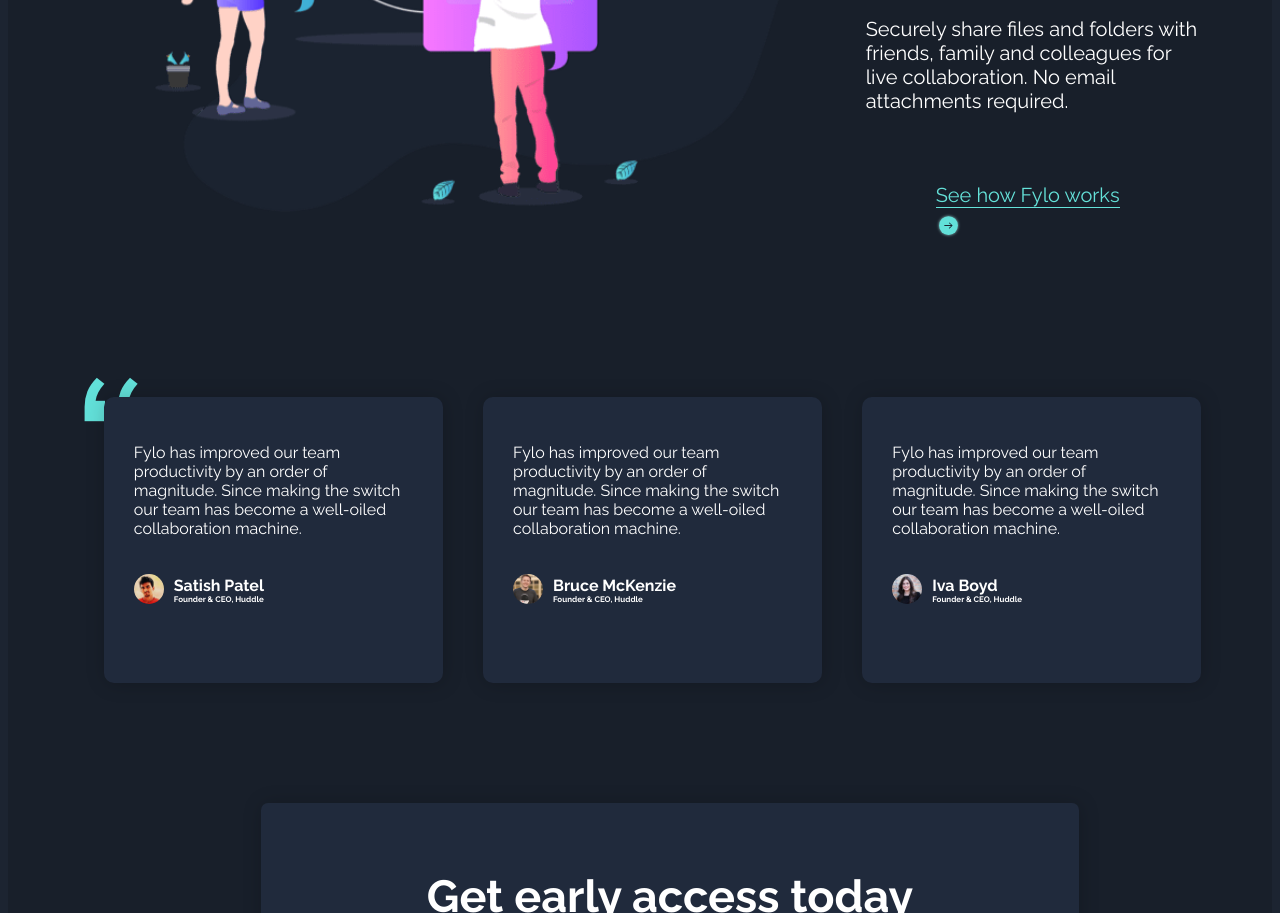
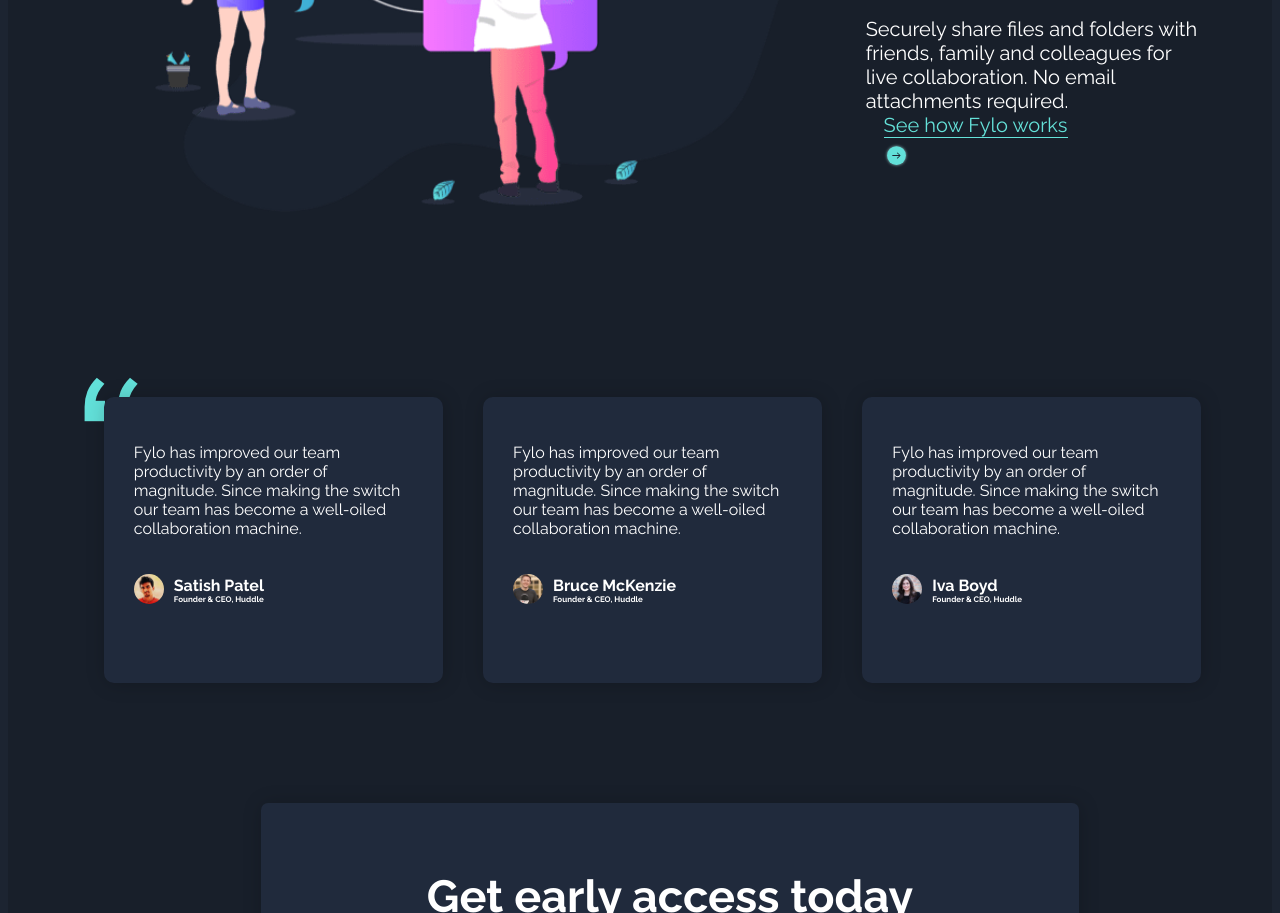
Before and after one commit to zura12337/fylo-dark-theme, a plain HTML site: page index.html in a window 1280 px wide. Shown: the part 1912-2825 px from the top of the page. Drawn offline with nearby package versions, Linux system fonts and the light colour scheme.

Commit message:
Update main.css

```diff
--- a/main.css
+++ b/main.css
@@ -176,6 +176,16 @@ li>a:hover{
   padding-bottom: 2px;
   color: hsl(176, 100%, 75%);
 }
+.arrow{
+  position: relative;
+  top: 6px;
+  width: 25px;
+}
+.fylo-works{
+  position:relative;
+  top: -70px;
+  right: 15.5%;
+}
 @media(max-width:768px){
   .down > .down-main{
     position: relative;
@@ -199,11 +209,6 @@ li>a:hover{
   .fylo-works a{
     font-size: 17px;
   }
-}
-.arrow{
-  position: relative;
-  top: 6px;
-  width: 25px;
 }
 .quotes{
   background: url("images/bg-quotes.png") no-repeat;
```
